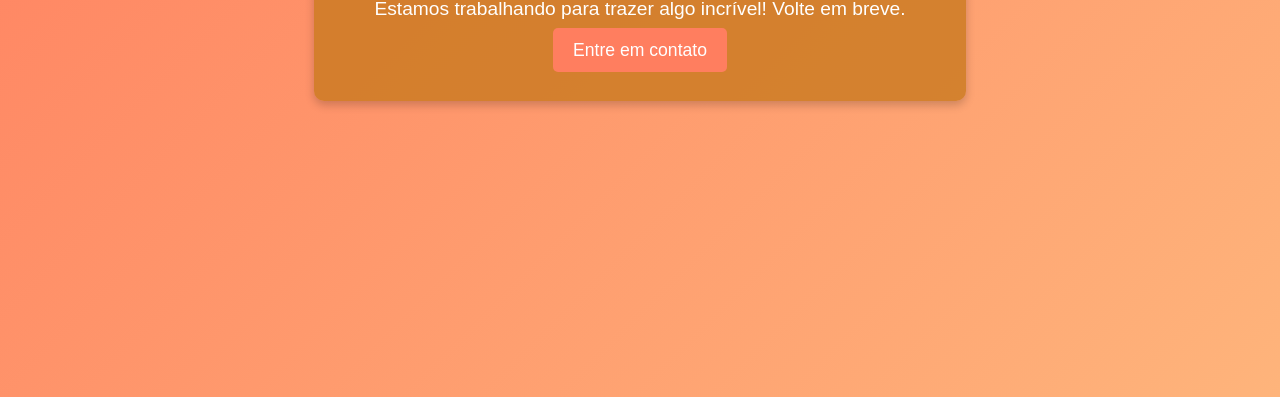
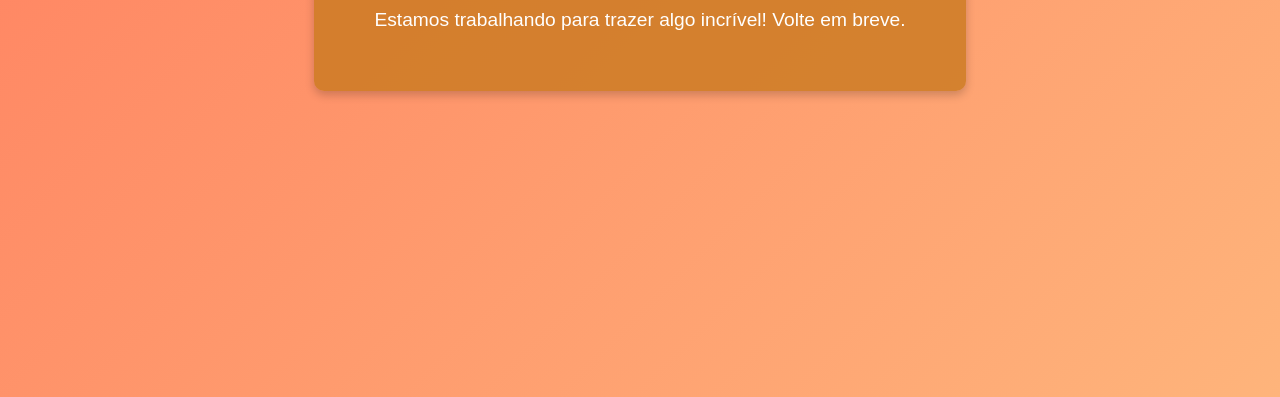
Before and after one commit to snipermaskdevs/pagina-construcao, a plain HTML site: page index.html in a window 1280 px wide. Shown: the part 403-800 px from the top of the page. Drawn offline with Linux system fonts and the light colour scheme.

Commit message:
Update index.html

```diff
--- a/index.html
+++ b/index.html
@@ -44,28 +44,12 @@
             font-size: 1.2em;
             margin-bottom: 20px;
         }
-
-        .btn {
-            padding: 12px 20px;
-            background-color: #ff7e5f;
-            color: white;
-            border: none;
-            border-radius: 5px;
-            text-decoration: none;
-            font-size: 1.1em;
-            transition: background-color 0.3s;
-        }
-
-        .btn:hover {
-            background-color: #feb47b;
-        }
     </style>
 </head>
 <body>
     <div class="container">
         <h1>Página em Construção...</h1>
         <p>Estamos trabalhando para trazer algo incrível! Volte em breve.</p>
-        <a href="mailto:contato@seusite.com" class="btn">Entre em contato</a>
     </div>
 </body>
 </html>
```
